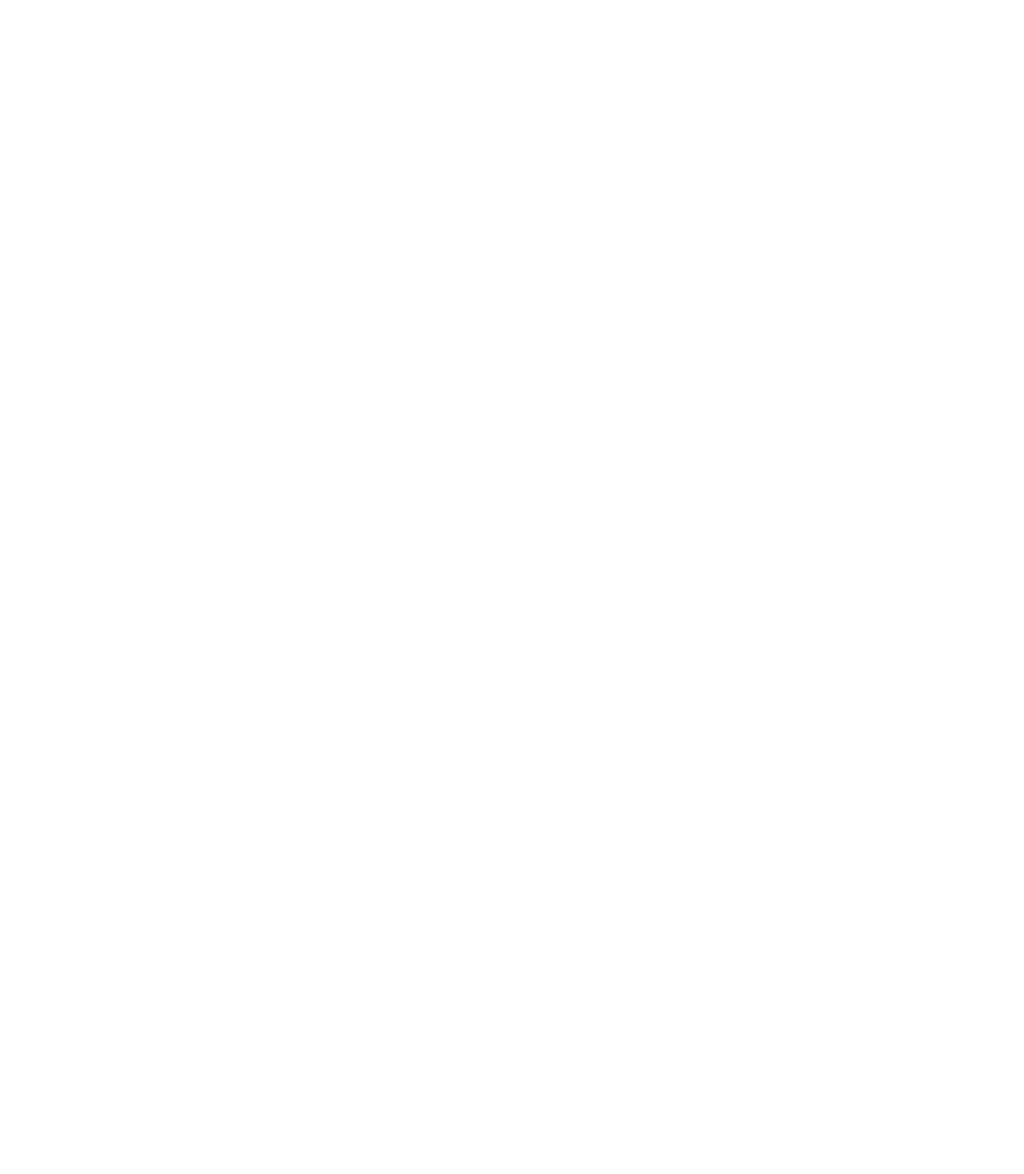
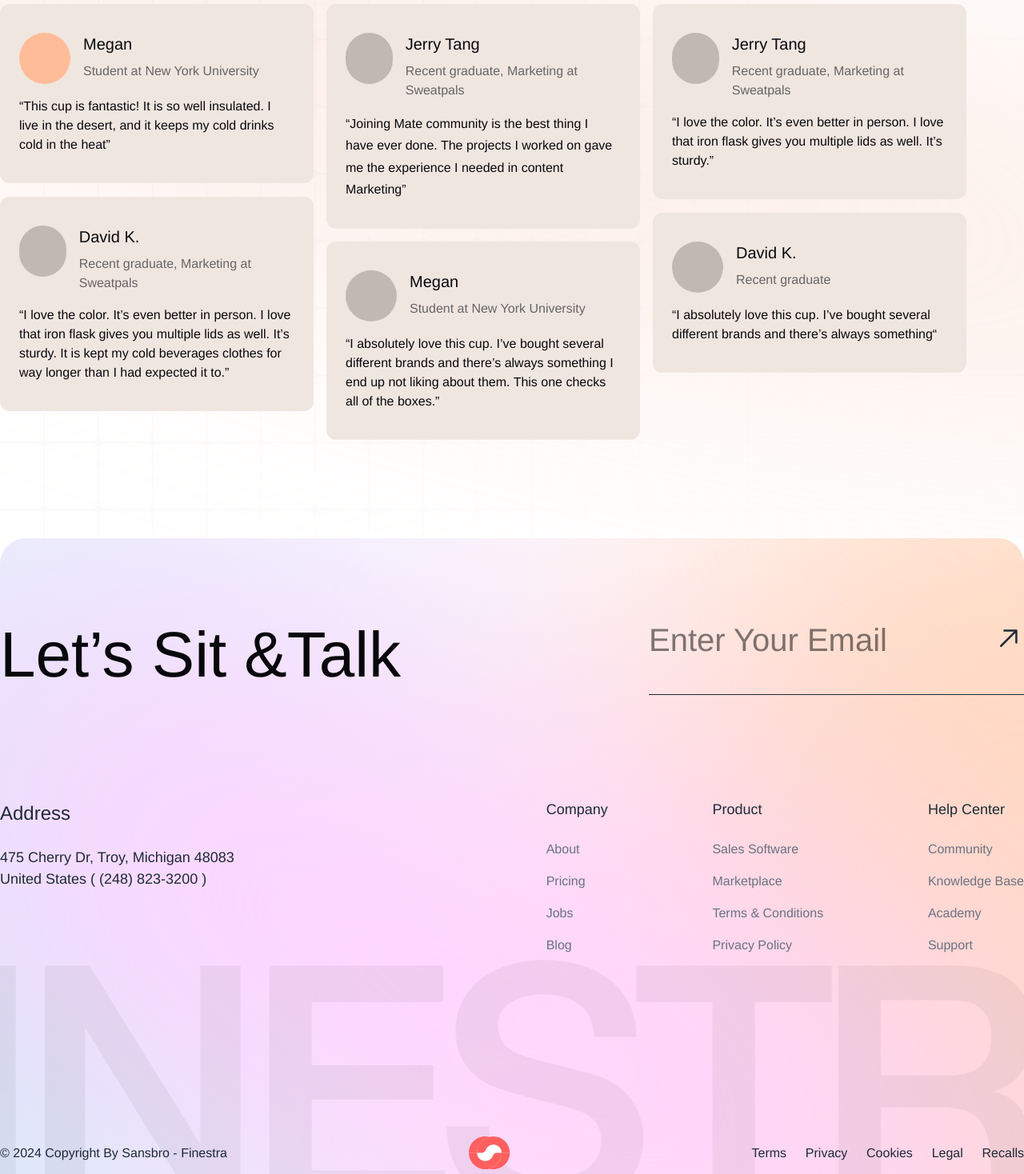
Before and after one commit to MostafaKamalAsif/Finestra, a React (Vite) app: page / in a window 1280 px wide. Shown: the part 2262-3730 px from the top of the page at 80% size. Before the commit the page ends 2037 px from the top, so only its background shows below. Built offline with nearby package versions, Linux system fonts and the light colour scheme.

Commit message:
Review on working

```diff
--- a/src/App.css
+++ b/src/App.css
@@ -2,4 +2,5 @@
 @theme {
   --font-inter: "Inter", sans-serif;
    --color-TextColor: #08080C;
+   --color-SecondryColor: #1F2937;
 }
--- a/src/App.jsx
+++ b/src/App.jsx
@@ -7,6 +7,7 @@ import Banner from './Components/Layouts.jsx/Banner'
 import Users from './Components/Layouts.jsx/Users'
 import MangeMoney from './Components/Layouts.jsx/MangeMoney'
 import Footer from './Components/Layouts.jsx/Footer'
+import Review from './Components/Layouts.jsx/Review'
 
 function App() {
 
@@ -17,6 +18,7 @@ function App() {
 <Banner/>
 <Users/>
 <MangeMoney/>
+<Review/>
 <Footer/>
 </>
 
--- a/src/Components/Layouts.jsx/Footer.jsx
+++ b/src/Components/Layouts.jsx/Footer.jsx
@@ -1,21 +1,75 @@
 import React from 'react'
 import Container from '../Container'
 import Flex from '../Flex'
-import { MdArrowOutward } from "react-icons/md";
+import { GoArrowUpRight } from "react-icons/go";
+import Image from '../Image';
+import LogoIcon from '/src/assets/LogoIcon.svg'
 const Footer = () => {
   return (
     <>
     <div className="bg-[url(/src/assets/Footer.svg)] bg-center bg-cover bg-no-repeat pt-[86px] pb-[46px] rounded-4xl">
 
     <Container>
-        <Flex className={'justify-between '}>
+        <Flex className={'justify-between pb-[120px]'}>
             <h2 className='text-[80px] font-medium text-TextColor '>Let’s Sit &Talk</h2>
-            <div className="w-[469px] ">
-                <input type="email" placeholder='Enter Your Email' className='placeholder:text-[40px] text-[40px]   w-full  pb-9.5 outline-none border-b border-b-[#1F2937]'/>
-
+            <div className="w-[469px] relative">
+                <input type="email" placeholder='Enter Your Email' className='placeholder:text-[40px] text-[40px]   w-full  pb-9.5 outline-none border-b border-b-SecondryColor'/>
+               <GoArrowUpRight className='absolute top-[30%] right-0 text-SecondryColor w-10 h-10 -translate-y-1/2'/>
             </div>
 
         </Flex>
+
+        <Flex className={'items-start pb-[227px]'}>
+          <div className="w-[305px] mr-[383px] ">
+<h3 className='text-SecondryColor text-[24px] pb-6'>Address</h3>
+<p className='text-SecondryColor text-[18px] leading-[150%]'>475 Cherry Dr, Troy, Michigan 48083 United States ( (248) 823-3200 )</p>
+          </div>
+          <Flex className={'justify-between w-[608px]'}>
+            <div className="">
+              <h3 className='text-SecondryColor text-[18px] font-medium pb-6'>Company</h3>
+              <ul className='space-y-4 text-[#6B7280] text-[16px] cursor-pointer'>
+                <li>About</li>
+                <li>Pricing</li>
+                <li>Jobs</li>
+                <li>Blog</li>
+              </ul>
+            </div>
+             <div className="">
+              <h3 className='text-SecondryColor text-[18px] font-medium pb-6'>Product</h3>
+              <ul className='space-y-4 text-[#6B7280] text-[16px] cursor-pointer'>
+                <li>Sales Software</li>
+                <li>Marketplace</li>
+                <li>Terms & Conditions</li>
+                <li>Privacy Policy</li>
+              </ul>
+            </div>
+             <div className="">
+              <h3 className='text-SecondryColor text-[18px] font-medium pb-6'>Help Center</h3>
+              <ul className='space-y-4 text-[#6B7280] text-[16px] cursor-pointer'>
+                <li>Community</li>
+                <li>Knowledge Base</li>
+                <li>Academy</li>
+                <li>Support</li>
+              </ul>
+            </div>
+          </Flex>
+        </Flex>
+
+
+        <Flex className={'justify-between'}>
+<div className="text-SecondryColor text-[16px]">© 2024 Copyright By Sansbro - Finestra</div>
+<Image imgsrc={LogoIcon}/>
+<div className="">
+              <ul className='flex text-SecondryColor text-[16px] gap-x-[23.75px] cursor-pointer'>
+                <li>Terms</li>
+                <li>Privacy</li>
+                <li>Cookies</li>
+                <li>Legal</li>
+                <li>Recalls</li>
+              </ul>
+            </div>
+        </Flex>
+
     </Container>
     </div>
     </>
--- /dev/null
+++ b/src/Components/Layouts.jsx/Review.jsx
@@ -0,0 +1,101 @@
+import React from "react";
+import Container from "../Container";
+import Flex from "../Flex";
+import ReviewCard from "../ReviewCard";
+
+const Review = () => {
+  return (
+    <>
+      <div className="bg-[url(/src/assets/ReviewBanner.svg)] bg-center bg-cover bg-no-repeat pt-28 pb-[103px]">
+        <Container>
+          <Flex className={"justify-center gap-x-[52.5px]"}>
+            <span className="text-[#344054] text-[18px] font-medium">
+              Our Customers
+            </span>
+            <span className="text-[#344054] text-[18px] font-medium">
+              Talk About IT
+            </span>
+            <span className="text-[#344054] text-[18px] font-medium">
+              Better Than Us
+            </span>
+          </Flex>
+          <div className="w-[687px] m-auto text-center pt-8 pb-[53px]">
+            <h2 className="text-TextColor text-[72px] font-medium leading-[100%] capitalize ">
+              Hear What Customer Have to Say
+            </h2>
+            <p className="w-[467px] m-auto text-[#6B7280] text-[18px] capitalize leading-[150%] pt-9">
+              See your whole financial picture in one place, alongside a smarter
+              approach to investing and real human.
+            </p>
+          </div>
+          {/* Reviews  */}.
+          <Flex className={"flex-wrap gap-4 items-start"}>
+            <ReviewCard
+              className={"bg-[#FFBC99]"}
+              UserName={"Megan"}
+              Qualification={"Student at New York University"}
+              Comments={
+                "“This cup is fantastic! It is so well insulated. I live in the desert, and it keeps my cold drinks cold in the heat” "
+              }
+              CommentClassName={'leading-[150%] pr-2'}
+            />
+
+            <ReviewCard
+              className={"bg-[#000000]/20"}
+              UserName={"Jerry Tang"}
+              Qualification={"Recent graduate, Marketing at Sweatpals"}
+              Comments={
+                "“Joining Mate community is the best thing I have ever done. The projects I worked on gave me the experience I needed in content Marketing” "
+              }
+               CommentClassName={'leading-[170%] pr-2'}
+            />
+
+            <ReviewCard
+              className={"bg-[#000000]/20"}
+              UserName={"Jerry Tang"}
+              Qualification={"Recent graduate, Marketing at Sweatpals"}
+              Comments={
+                "“I love the color. It’s even better in person. I love that iron flask gives you multiple lids as well. It’s sturdy.” "
+              }
+               CommentClassName={'leading-[150%] pr-1'}
+            />
+            <div className="-translate-y-14">
+              <ReviewCard
+                className={"bg-[#000000]/20"}
+                UserName={"David K."}
+                Qualification={"Recent graduate, Marketing at Sweatpals"}
+
+                Comments={
+                  "“I love the color. It’s even better in person. I love that iron flask gives you multiple lids as well. It’s sturdy. It is kept my cold beverages clothes for way longer than I had expected it to.” "
+                }
+               CommentClassName={'leading-[150%]'}
+              />
+            </div>
+            <ReviewCard
+              className={"bg-[#000000]/20"}
+              UserName={"Megan"}
+              Qualification={"Student at New York University"}
+              Comments={
+                "“I absolutely love this cup. I’ve bought several different brands and there’s always something I end up not liking about them. This one checks all of the boxes.” "
+              }
+               CommentClassName={'leading-[150%]'}
+            />
+            <div className="-translate-y-9">
+              <ReviewCard
+                className={"bg-[#000000]/20"}
+                UserName={"David K."}
+                Qualification={"Recent graduate"}
+                Comments={
+                  "“I absolutely love this cup. I’ve bought several different brands and there’s always something“ "
+                }
+                 CommentClassName={'leading-[150%]'}
+              />
+            </div>
+          </Flex>
+        </Container>
+      </div>
+    </>
+  );
+};
+
+export default Review;
--- a/src/Components/Layouts.jsx/Users.jsx
+++ b/src/Components/Layouts.jsx/Users.jsx
@@ -41,7 +41,7 @@ const Users = () => {
       </h3>
 
       <div className="relative">
-        <Slider {...settings} className='space-x-[54.61px]'>
+        <Slider {...settings} className='gap-x-[54.61px] '>
 
           {/* Original images */}
           <div><Image imgsrc={Circooles} /></div>
--- /dev/null
+++ b/src/Components/ReviewCard.jsx
@@ -0,0 +1,21 @@
+import React from 'react'
+import Flex from './Flex'
+
+const ReviewCard = ({className,UserName,Qualification,Comments,CommentClassName}) => {
+  return (
+   <>
+   <div className="w-[392px] py-9 px-6 bg-[#F0E6E0] rounded-xl">
+    <Flex className={'gap-x-4 pb-4 items-start'}>
+        <div className={`w-16 h-16 rounded-[1000px]  ${className}`}></div>
+        <div className="">
+            <h3 className='text-xl font-medium text-TextColor pb-2'>{UserName}</h3>
+            <p className='text-[#656565] text-[16px]'>{Qualification}</p>
+        </div>
+    </Flex>
+    <p className={`text-[16px] text-TextColor w-[344px]  ${CommentClassName}`}>{Comments}</p>
+   </div>
+   </>
+  )
+}
+
+export default ReviewCard
```
Also changed, not shown: src/assets/LogoIcon.svg (added), src/assets/ReviewBanner.svg (added).
